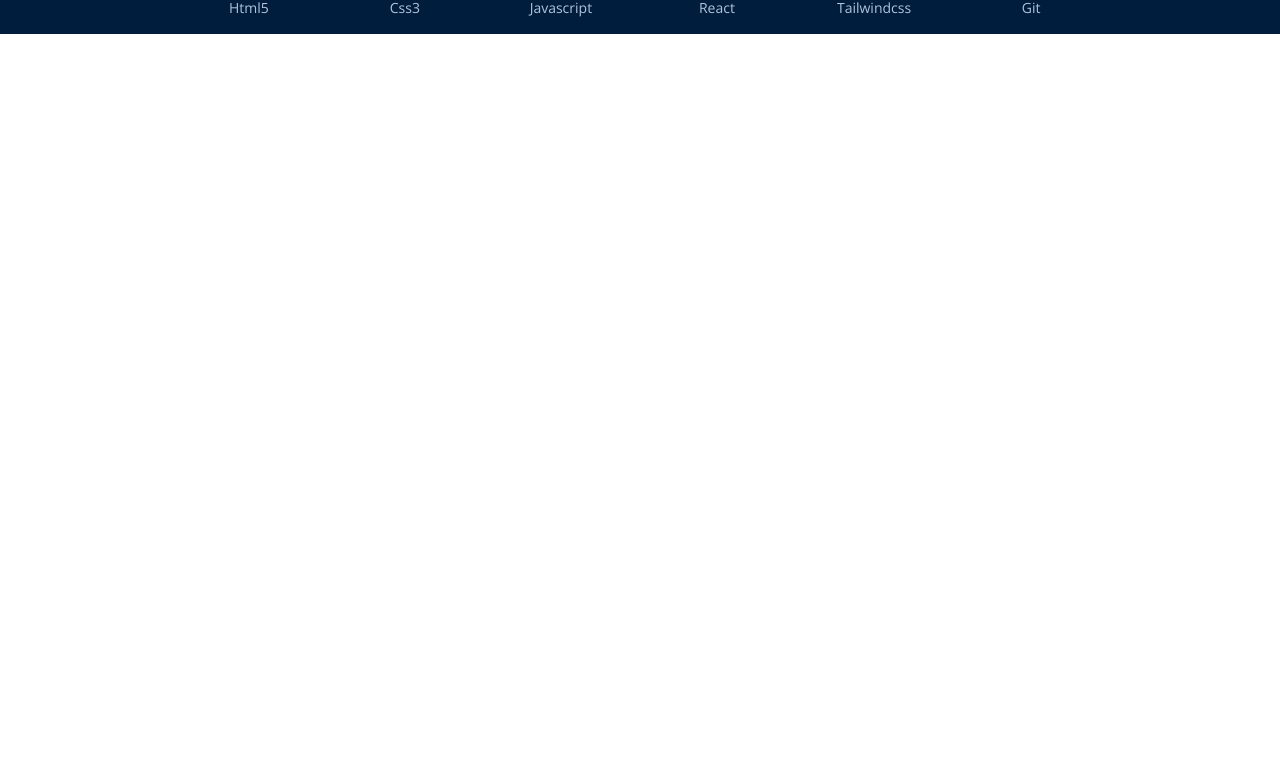
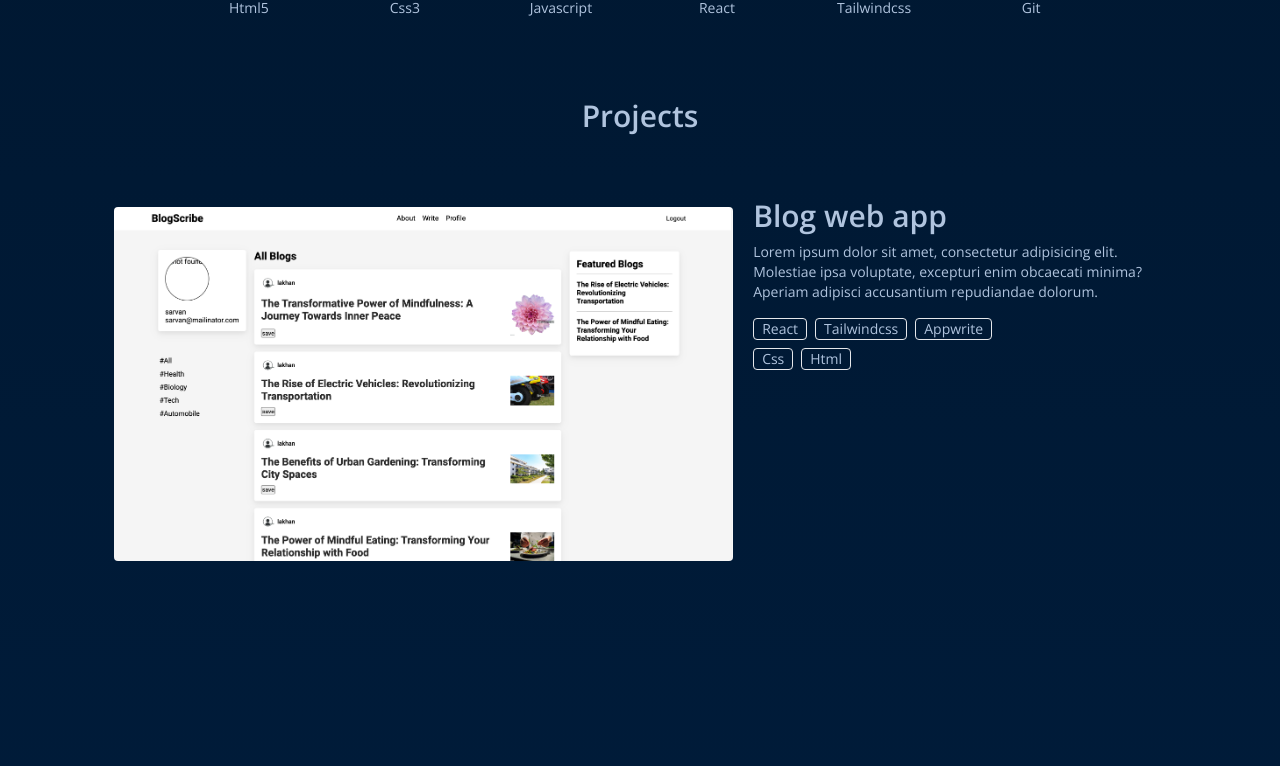
Before and after one commit to lakhan0105/portfolio, a React (Vite) app: page / in a window 1280 px wide. Shown: the part 898-1664 px from the top of the page. Before the commit the page ends 932 px from the top, so only its background shows below. Built offline with nearby package versions, Linux system fonts and the light colour scheme.

Commit message:
worked on projects section

```diff
--- a/src/App.jsx
+++ b/src/App.jsx
@@ -1,5 +1,5 @@
 import React from "react";
-import { Hero, Navbar, Skills } from "./Components";
+import { Hero, Navbar, Projects, Skills } from "./Components";
 
 function App() {
   return (
@@ -10,7 +10,8 @@ function App() {
 
       <main>
         <Hero />
-        <Skills/>
+        <Skills />
+        <Projects />
       </main>
     </div>
   );
--- /dev/null
+++ b/src/Components/Projects.jsx
@@ -0,0 +1,88 @@
+import React from "react";
+import { motion } from "framer-motion";
+
+const projects = [
+  {
+    title: "Blog web app",
+    description: "A brief description of Project One.",
+    imageUrl: "src/assets/Screenshot 2024-06-23 at 7.31.04 PM.png",
+    tech: ["react", "tailwindcss", "appwrite", "css", "html"],
+    demoLink: "https://projectone.demo",
+    codeLink: "https://github.com/username/projectone",
+  },
+  {
+    title: "Project One",
+    description: "A brief description of Project One.",
+    imageUrl: "src/assets/Screenshot 2024-06-23 at 7.31.04 PM.png",
+    tech: ["react", "tailwindcss", "appwrite", "css", "html"],
+    demoLink: "https://projectone.demo",
+    codeLink: "https://github.com/username/projectone",
+  },
+  // Add more projects here
+];
+
+function Projects() {
+  return (
+    <div className="section-center mt-16 text-[#b0c4de] relative">
+      <h2 className="capitalize text-3xl font-semibold text-center mb-0">
+        Projects
+      </h2>
+
+      <div className="w-full mx-auto flex flex-col justify-center">
+        {projects.map((project) => {
+          const { title, description, imageUrl, demoLink, codeLink, tech } =
+            project;
+          return (
+            <motion.article
+              initial={{ opacity: 0, y: 70 }}
+              whileInView={{ opacity: 1, y: 0 }}
+              transition={{ duration: 0.5 }}
+              className="w-[90%] h-[500px] mx-auto b-[#007bffa1] flex items-center gap-5 even:flex-row-reverse mb-16"
+            >
+              {/* IMAGE */}
+              <div
+                className={`w-[60%] grid place-items-center self-center b-[#007bffa1] relative')]`}
+              >
+                <img
+                  src={imageUrl}
+                  alt="not found"
+                  className="w-[100%] h-[100%] rounded object-cover]"
+                />
+              </div>
+
+              {/* INFO */}
+              <div className="w-[40%] h-full mt-32  b-[#003352] rounded">
+                <h2 className="text-3xl font-semibold tex-[#fff] mb-2">
+                  {title}
+                </h2>
+                <p className="text-sm mb-4">
+                  Lorem ipsum dolor sit amet, consectetur adipisicing elit.
+                  Molestiae ipsa voluptate, excepturi enim obcaecati minima?
+                  Aperiam adipisci accusantium repudiandae dolorum.
+                </p>
+
+                {/* TECH STACKS */}
+                <div className="flex flex-wrap gap-2 max-w-[60%] relative">
+                  {tech?.map((item) => {
+                    return (
+                      <motion.div
+                        initial={{ opacity: 0, x: 50 }}
+                        whileInView={{ opacity: 1, x: 0 }}
+                        transition={{ duration: 0.5 }}
+                        className="border px-2 text-sm capitalize rounded"
+                      >
+                        {item}
+                      </motion.div>
+                    );
+                  })}
+                </div>
+              </div>
+            </motion.article>
+          );
+        })}
+      </div>
+    </div>
+  );
+}
+
+export default Projects;
--- a/src/Components/index.js
+++ b/src/Components/index.js
@@ -1,6 +1,7 @@
 import Hero from "./Hero";
 import Links from "./Links";
 import Navbar from "./Navbar";
+import Projects from "./Projects";
 import Skills from "./Skills";
 
-export { Navbar, Links, Hero, Skills };
+export { Navbar, Links, Hero, Skills, Projects };
```
Also changed, not shown: src/assets/Screenshot 2024-06-23 at 7.31.04 PM.png (added).
